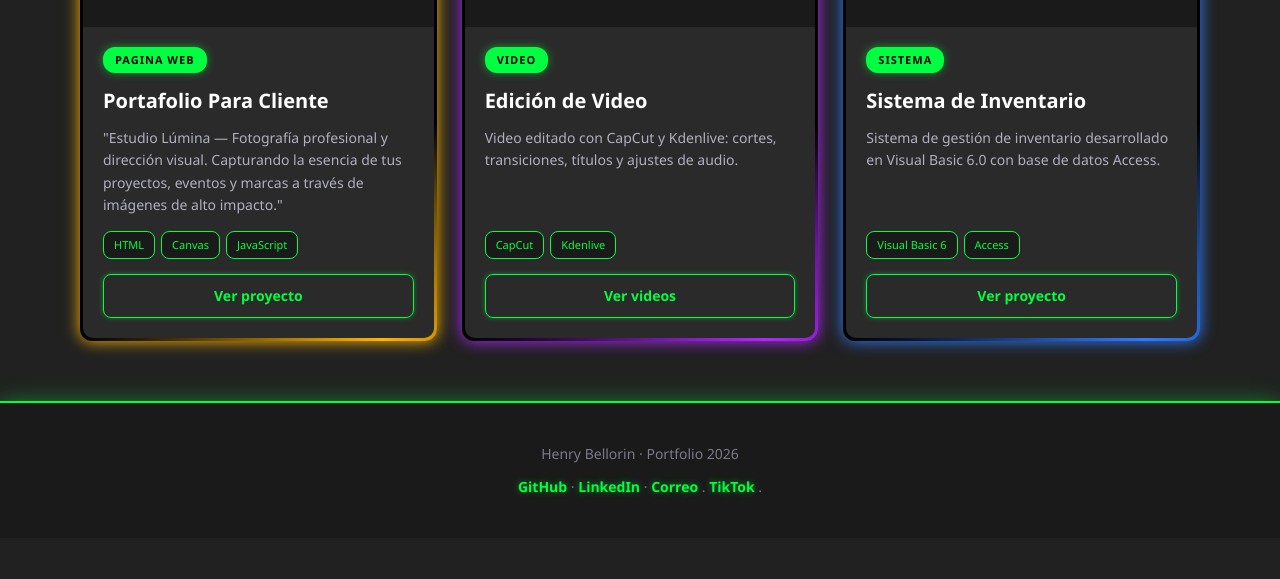
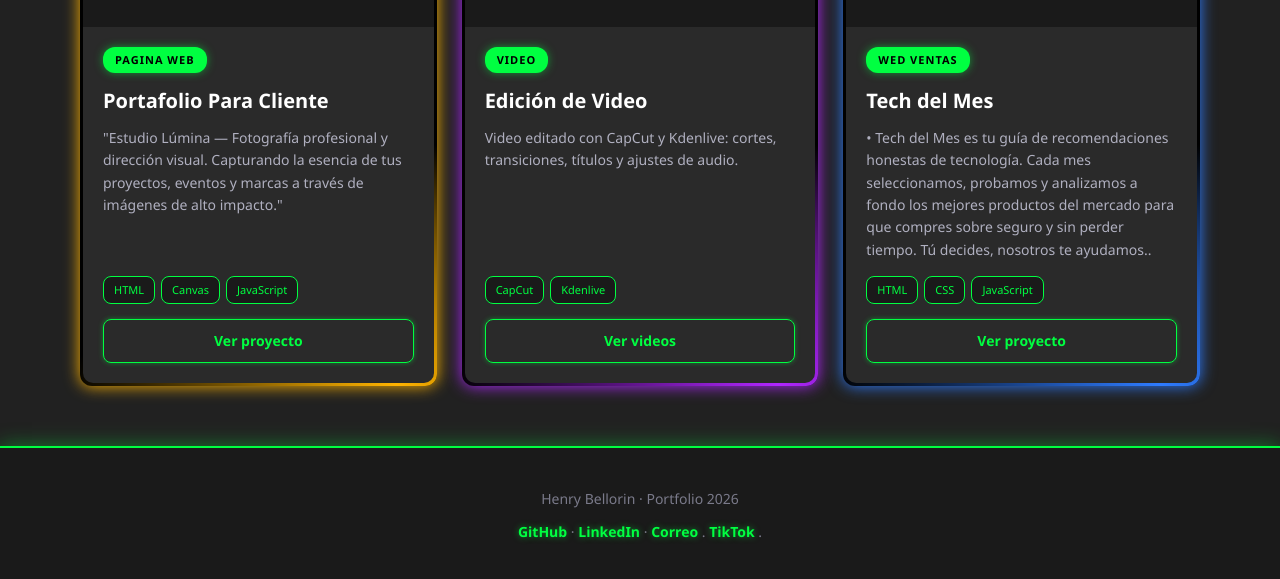
Before and after one commit to henry8666/portafoliohenry, a plain HTML site: page index.html in a window 1280 px wide. Shown: the part 1107-1686 px from the top of the page. Before the commit the page ends 1645 px from the top, so only its background shows below. Drawn offline with Linux system fonts and the light colour scheme; a web font is replaced by a local one.

Commit message:
Update project description and tags in index.html

```diff
--- a/index.html
+++ b/index.html
@@ -122,11 +122,11 @@
     <img src="pngwing.com (7).png" alt="Logo del proyecto">
 </div>
             <div class="tarjeta-info">
-                <span class="etiqueta">Sistema</span>
-                <h3>Sistema de Inventario</h3>
-                <p>Sistema de gestión de inventario desarrollado en Visual Basic 6.0 con base de datos Access.</p>
+                <span class="etiqueta">wed ventas</span>
+                <h3>Tech del Mes</h3>
+                <p>• Tech del Mes es tu guía de recomendaciones honestas de tecnología. Cada mes seleccionamos, probamos y analizamos a fondo los mejores productos del mercado para que compres sobre seguro y sin perder tiempo. Tú decides, nosotros te ayudamos..</p>
                 <div class="tarjeta-tags">
-                    <span>Visual Basic 6</span><span>Access</span>
+                  <span>HTML</span><span>CSS</span><span>JavaScript</span>
                 </div>
                 <a href="#" class="tarjeta-link">Ver proyecto</a>
             </div>
@@ -146,5 +146,6 @@
     </footer>
 
     <script src="script.js"></script>
+
 </body>
 </html>
```
